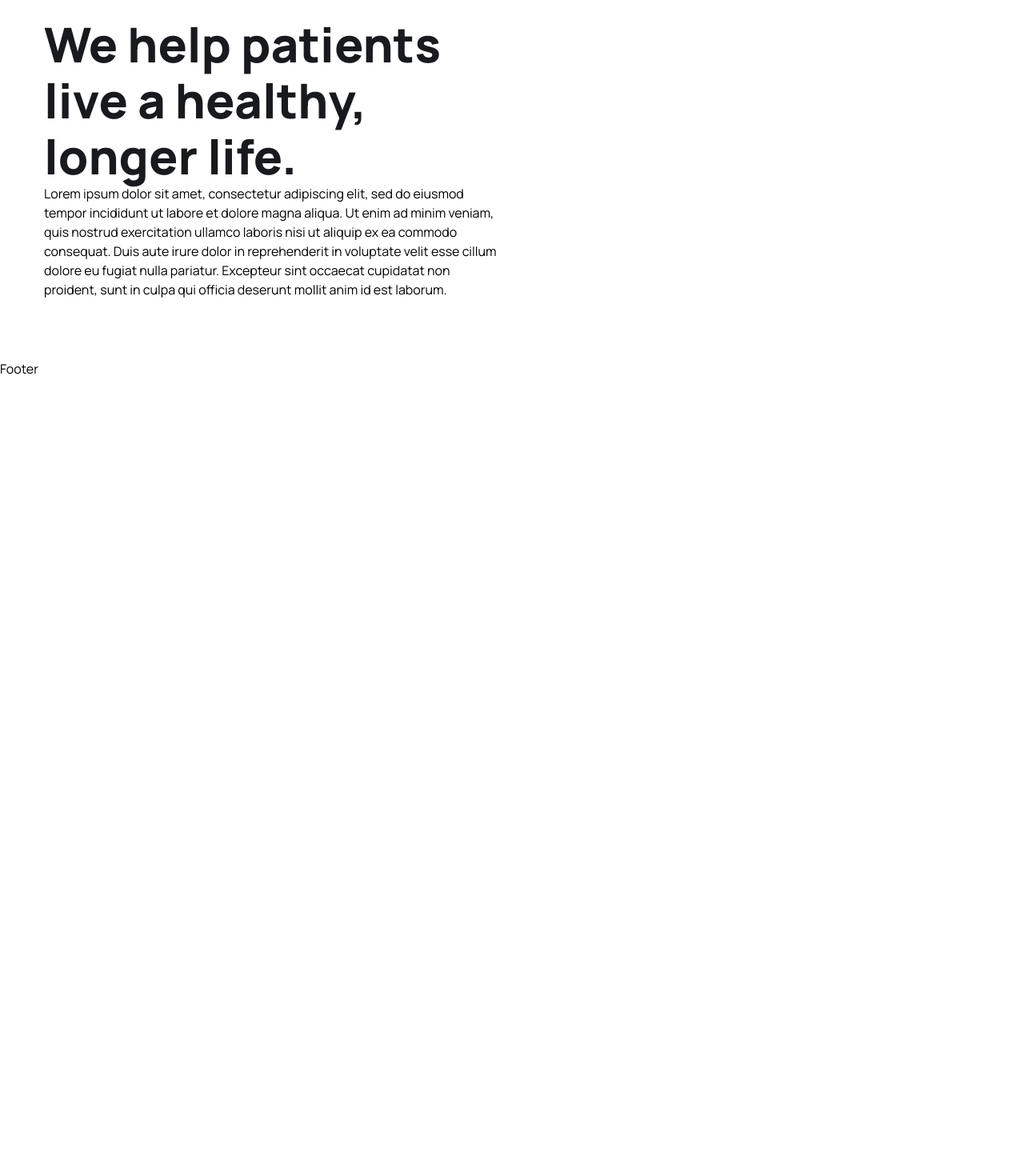
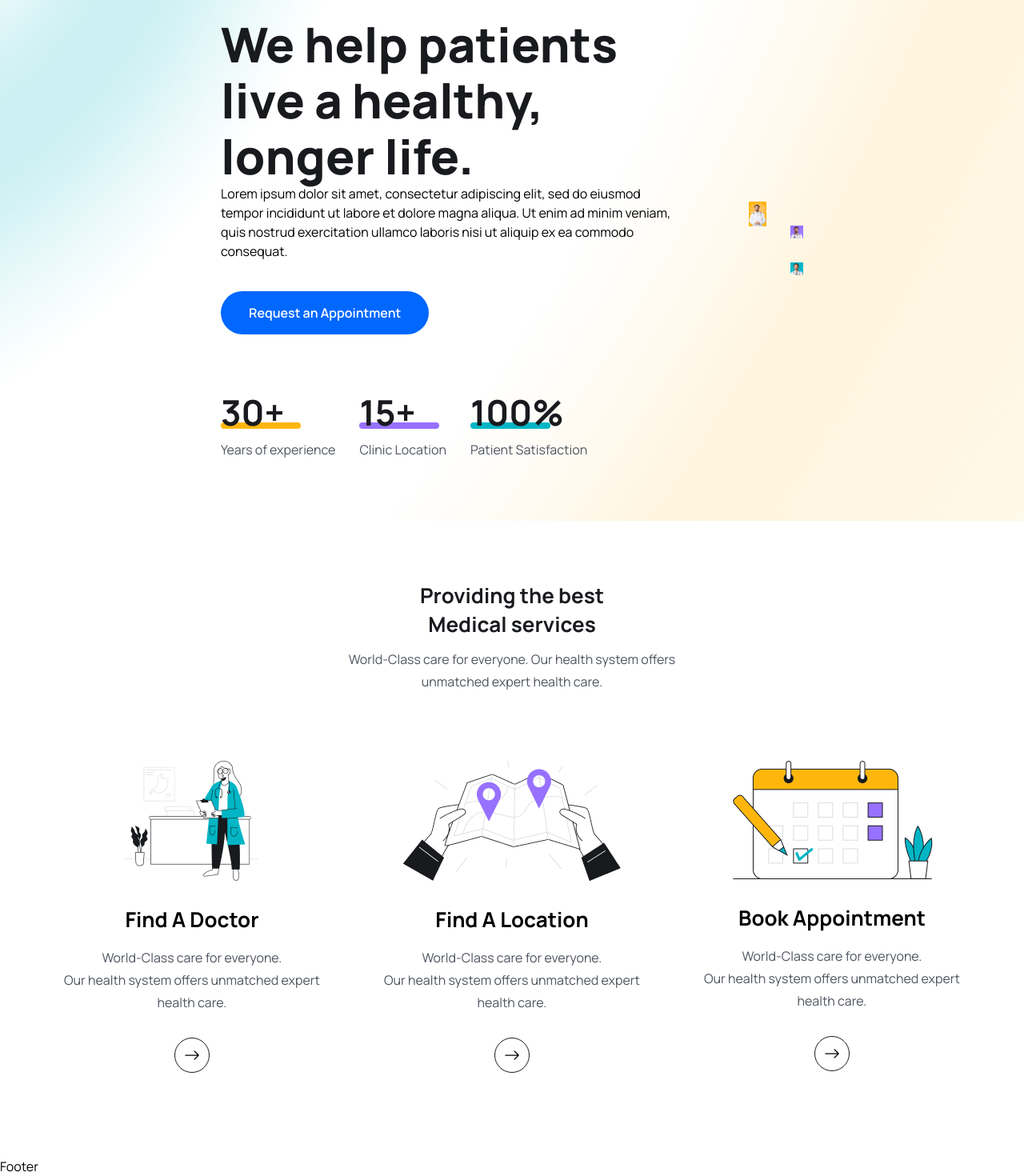
Before and after one commit to shawndreifuss/appointment-booking-app, a React (Vite) app in the folder client/: page / in a window 1280 px wide. Shown: the part 140-1610 px from the top of the page at 80% size. Before the commit the page ends 800 px from the top, so only its background shows below. Built offline with nearby package versions, Linux system fonts and the light colour scheme.

Commit message:
added icons section on home component

```diff
--- a/client/src/app.css
+++ b/client/src/app.css
@@ -18,6 +18,7 @@
     z-index: 999;
     left: 0;
     box-shadow: 3px 3px -8px 3px #ddd;
+    background:white;
 }
 
 @media only screen and (max-width: 768px) {
--- a/client/src/index.css
+++ b/client/src/index.css
@@ -28,6 +28,9 @@
     .header {
         @apply bg-[url('./assets/images/mask.png')] bg-no-repeat bg-cover bg-center w-full h-[100px] leading-[100px] ;
     }
+    .hero__section{
+        @apply bg-[url('./assets/images/hero-bg.png')] bg-no-repeat bg-cover bg-center  ;
+    }
 }
 
 @media only screen and (max-width: 1024px) {
--- a/client/src/pages/Home.jsx
+++ b/client/src/pages/Home.jsx
@@ -1,13 +1,20 @@
+import heroImg01 from "../assets/images/hero-img01.png";
+import heroImg02 from "../assets/images/hero-img02.png";
+import heroImg03 from "../assets/images/hero-img03.png";
+import icon01 from "../assets/images/icon01.png";
+import icon02 from "../assets/images/icon02.png";
+import icon03 from "../assets/images/icon03.png";
+import { Link } from "react-router-dom";
+import { BsArrowRight } from "react-icons/bs";
+
 const Home = () => {
   return (
     <>
       {/* ============= Hero Section =========== */}
-
-      <section className="hero_section pt-[60px] 2xl:h-[800px]">
+      <section className="hero__section pl-64 pr-64 pt-[60px] 2xl:h-[800px]">
         <div className="container">
           <div className="flex flex-col lg:flex-row gap-[90px] items-center justify-between ">
             {/* ============= Hero Content =========== */}
-
             <div>
               <div className="lg:w-[570px]">
                 <h1 className="text-[36px] leading-[46px] text-headingColor font-[800] md:text-[60px] md:leading-[70px] ">
@@ -17,12 +24,131 @@
                   Lorem ipsum dolor sit amet, consectetur adipiscing elit, sed
                   do eiusmod tempor incididunt ut labore et dolore magna aliqua.
                   Ut enim ad minim veniam, quis nostrud exercitation ullamco
-                  laboris nisi ut aliquip ex ea commodo consequat. Duis aute
-                  irure dolor in reprehenderit in voluptate velit esse cillum
-                  dolore eu fugiat nulla pariatur. Excepteur sint occaecat
-                  cupidatat non proident, sunt in culpa qui officia deserunt
-                  mollit anim id est laborum.
+                  laboris nisi ut aliquip ex ea commodo consequat.
                 </p>
+                <button className="btn"> Request an Appointment</button>
+              </div>
+              {/* ============= Hero Counter =========== */}
+              <div className="mt-[30px] lg:mt-[70px] flex flex-col lg:flex-row lg:items-center gap-5 lg:gap-[30px]">
+                <div>
+                  <h2 className="text-[36px] leading=[56px] lg:text-[44px] lg:leading-[54px] font-[700] text-headingColor">
+                    30+
+                  </h2>
+                  <span className="w-[100px] h-2 bg-yellowColor rounded-full block mt-[-14px]"></span>
+                  <p className="text__para">Years of experience </p>
+                </div>
+                <div>
+                  <h2 className="text-[36px] leading=[56px] lg:text-[44px] lg:leading-[54px] font-[700] text-headingColor">
+                    15+
+                  </h2>
+                  <span className="w-[100px] h-2 bg-purpleColor rounded-full block mt-[-14px]"></span>
+                  <p className="text__para">Clinic Location </p>
+                </div>
+                <div>
+                  <h2 className="text-[36px] leading=[56px] lg:text-[44px] lg:leading-[54px] font-[700] text-headingColor">
+                    100%
+                  </h2>
+                  <span className="w-[100px] h-2 bg-irisBlueColor rounded-full block mt-[-14px]"></span>
+                  <p className="text__para">Patient Satisfaction </p>
+                </div>
+              </div>
+            </div>
+            {/* ============= Hero Content =========== */}
+
+            <div className="flex gap-[30px] justify-end ">
+              <div>
+                <img className="w-full" src={heroImg01} alt="" />
+              </div>
+              <div className="mt-[30px]">
+                <img className="w-full mb-[30px]" src={heroImg02} alt="" />
+                <img src={heroImg03} alt="" />
+              </div>
+            </div>
+          </div>
+        </div>
+      </section>
+
+      {/* ============= Hero Section End =========== */}
+
+      <section>
+        <div className="container">
+          <div className="lg:w-[470px] mx-auto">
+            <h2 className="heading text-center">
+              Providing the best <br /> Medical services
+            </h2>
+            <p className="text__para text-center">
+              World-Class care for everyone. Our health system offers unmatched
+              expert health care.
+            </p>
+          </div>
+
+          {/* ============= Icon Section =========== */}
+<div className="grid grid-cols-1 md:grid-cols-2 lg:grid-cols-3 gap-5 lg:gap-[30px] mt-[30px] lg:mt-[55px] ">
+          {/*  ========= Icon 1 ============= */}
+            <div className="py-[30px] px-5">
+              <div className="flex items-center justify-center">
+                <img src={icon01} alt="" />
+              </div>
+              <div className="mt-[30px]">
+                <h2 className="text-[26px] leading-9 text-headerColor font-[700] text-center">
+                  Find A Doctor
+                </h2>
+                <p className="text-[16px] leading-7 text-textColor font-[400] mt-4 text-center">
+                  World-Class care for everyone. <br /> Our health system offers
+                  unmatched expert health care.
+                </p>
+
+                <Link
+                  to="/doctors"
+                  className="w-[44px] h-[44px] rounded-full border border-solid border-[#181A1E] mt-[30px] mx-auto flex items-center justify-center group hover:bg-primaryColor hover:border-none"
+                >
+                  <BsArrowRight className="group-hover:text-white w-6 h-5" />
+                </Link>
+              </div>
+            </div>
+
+            {/*  ========= Icon 2 ============= */}
+            <div className="py-[30px] px-5">
+              <div className="flex items-center justify-center">
+                <img src={icon02} alt="" />
+              </div>
+              <div className="mt-[30px]">
+                <h2 className="text-[26px] leading-9 text-headerColor font-[700] text-center">
+                  Find A Location
+                </h2>
+                <p className="text-[16px] leading-7 text-textColor font-[400] mt-4 text-center">
+                  World-Class care for everyone. <br /> Our health system offers
+                  unmatched expert health care.
+                </p>
+
+                <Link
+                  to="/doctors"
+                  className="w-[44px] h-[44px] rounded-full border border-solid border-[#181A1E] mt-[30px] mx-auto flex items-center justify-center group hover:bg-primaryColor hover:border-none"
+                >
+                  <BsArrowRight className="group-hover:text-white w-6 h-5" />
+                </Link>
+              </div>
+            </div>
+            {/*  ========= Icon 3 ============= */}
+            <div className="py-[30px] px-5">
+              <div className="flex items-center justify-center">
+                <img src={icon03} alt="" />
+              </div>
+              <div className="mt-[30px]">
+                <h2 className="text-[26px] leading-9 text-headerColor font-[700] text-center">
+                  Book Appointment
+                </h2>
+                <p className="text-[16px] leading-7 text-textColor font-[400] mt-4 text-center">
+                  World-Class care for everyone. <br /> Our health system offers
+                  unmatched expert health care.
+                </p>
+
+                <Link
+                  to="/doctors"
+                  className="w-[44px] h-[44px] rounded-full border border-solid border-[#181A1E] mt-[30px] mx-auto flex items-center justify-center group hover:bg-primaryColor hover:border-none"
+                >
+                  <BsArrowRight className="group-hover:text-white w-6 h-5" />
+                </Link>
               </div>
             </div>
           </div>
```
Also changed, not shown: 1 other file (tests, documents, lock files or other folders).
